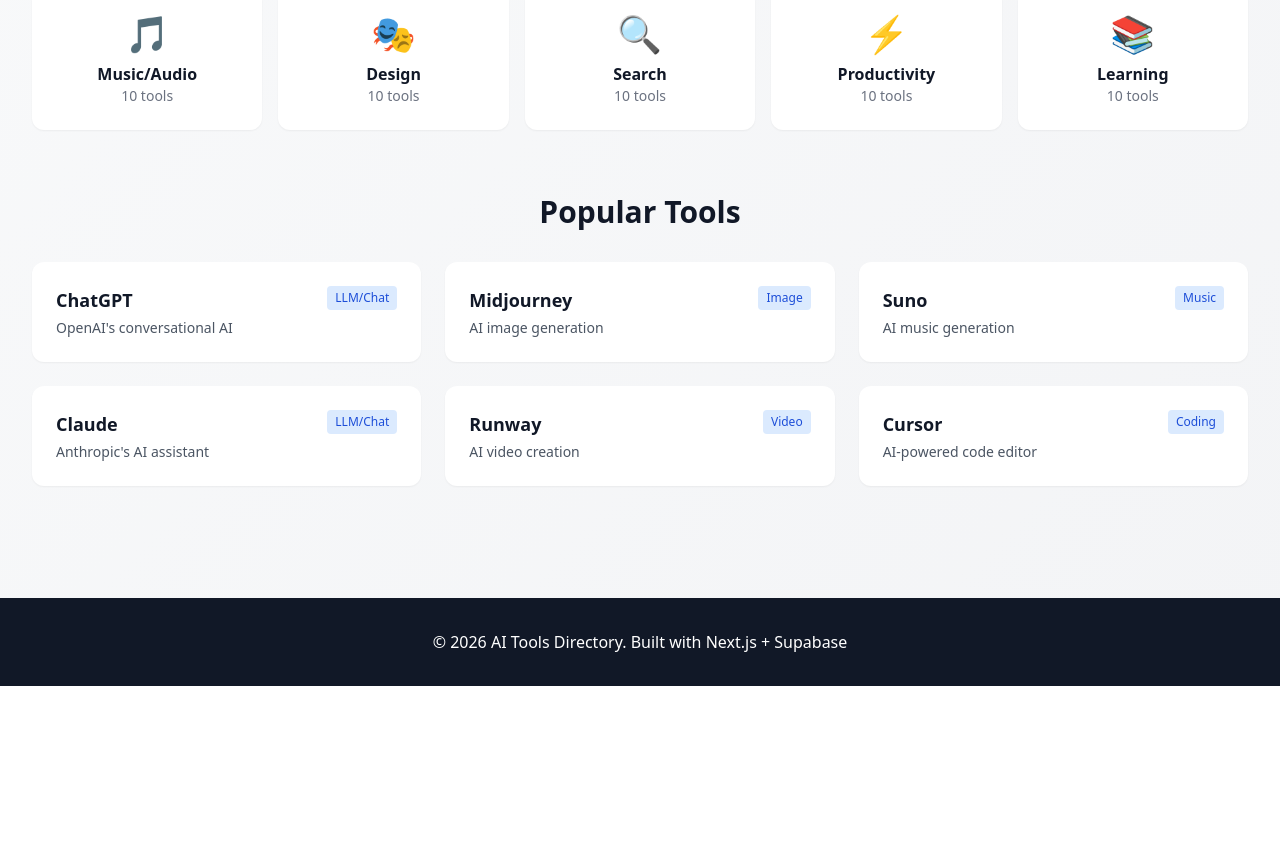
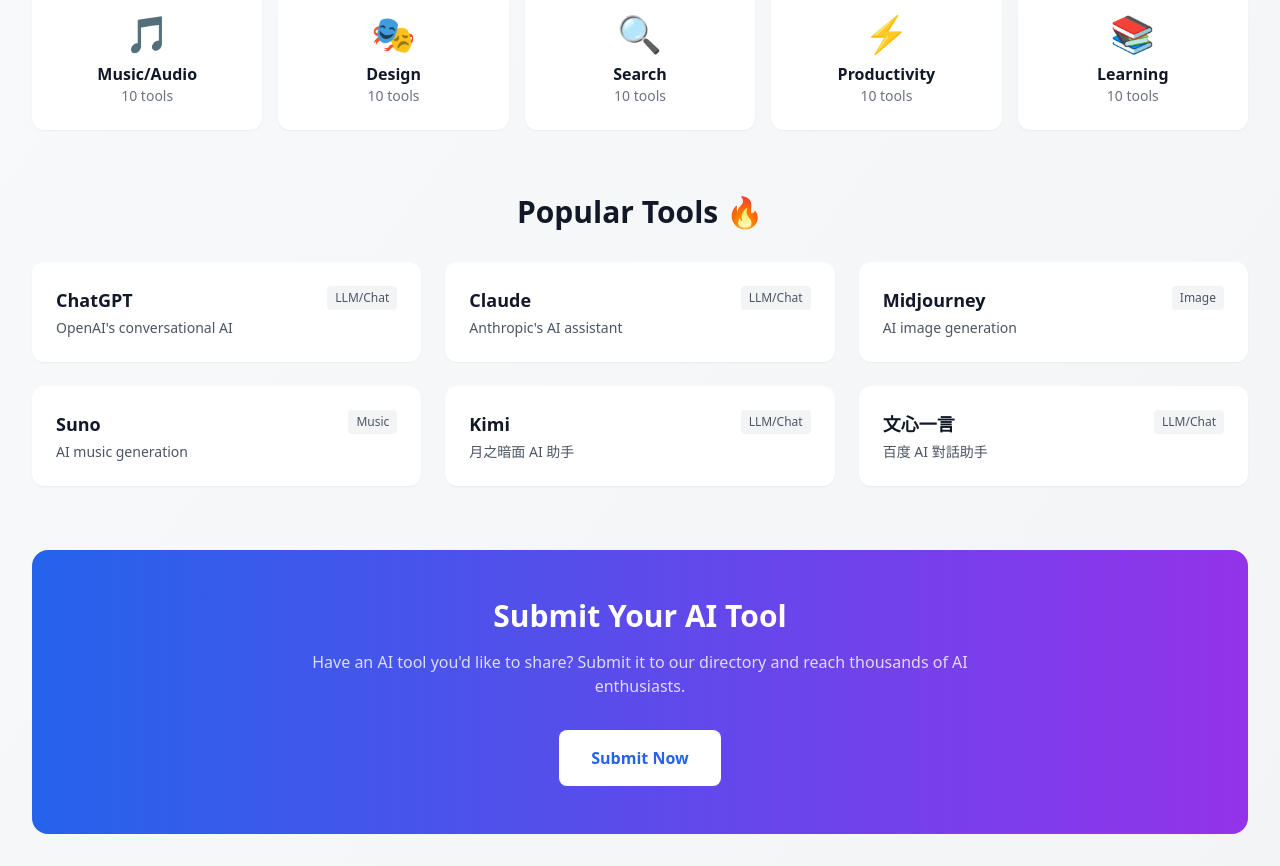
Before and after one commit to happytimes29/ai-tools-directory, a Next.js app: page / in a window 1280 px wide. Shown: the part 674-1540 px from the top of the page. Before the commit the page ends 1360 px from the top, so only its background shows below. Built offline with nearby package versions, Linux system fonts and the light colour scheme.

Commit message:
fix: make popular tools clickable

```diff
--- a/src/app/page.tsx
+++ b/src/app/page.tsx
@@ -1,7 +1,7 @@
 import Link from "next/link";
 
 const categories = [
-  { name: "LLM/Chat", icon: "💬", count: 10, slug: "llm-chat" },
+  { name: "LLM/Chat", icon: "💬", count: 20, slug: "llm-chat" },
   { name: "Image Generation", icon: "🎨", count: 10, slug: "image-generation" },
   { name: "Video Generation", icon: "🎬", count: 10, slug: "video-generation" },
   { name: "AI Writing", icon: "✍️", count: 10, slug: "ai-writing" },
@@ -13,6 +13,15 @@
   { name: "Learning", icon: "📚", count: 10, slug: "learning" },
 ];
 
+const popularTools = [
+  { name: "ChatGPT", url: "https://chat.openai.com", desc: "OpenAI's conversational AI", category: "LLM/Chat" },
+  { name: "Claude", url: "https://claude.ai", desc: "Anthropic's AI assistant", category: "LLM/Chat" },
+  { name: "Midjourney", url: "https://www.midjourney.com", desc: "AI image generation", category: "Image" },
+  { name: "Suno", url: "https://suno.ai", desc: "AI music generation", category: "Music" },
+  { name: "Kimi", url: "https://kimi.moonshot.cn", desc: "月之暗面 AI 助手", category: "LLM/Chat" },
+  { name: "文心一言", url: "https://yiyan.baidu.com", desc: "百度 AI 對話助手", category: "LLM/Chat" },
+];
+
 export default function Home() {
   return (
     <div className="max-w-7xl mx-auto px-4 sm:px-6 lg:px-8 py-12">
@@ -22,13 +31,13 @@
           Discover the Best <span className="text-primary">AI Tools</span>
         </h1>
         <p className="text-xl text-gray-600 mb-8 max-w-2xl mx-auto">
-          A curated collection of 100+ high-quality AI tools across 10 categories.
+          A curated collection of 110+ high-quality AI tools across 10 categories.
           Find the perfect AI solution for your needs.
         </p>
         <div className="flex justify-center gap-4">
           <Link
             href="/tools"
-            className="px-6 py-3 bg-primary text-white rounded-lg font-medium hover:bg-blue-600 transition"
+            className="px-6 py-3 bg-blue-600 text-white rounded-lg font-medium hover:bg-blue-700 transition"
           >
             Browse All Tools
           </Link>
@@ -53,7 +62,7 @@
             className="bg-white p-6 rounded-xl shadow-sm hover:shadow-md transition text-center group"
           >
             <div className="text-4xl mb-2">{cat.icon}</div>
-            <h3 className="font-semibold text-gray-900 group-hover:text-primary">
+            <h3 className="font-semibold text-gray-900 group-hover:text-blue-600">
               {cat.name}
             </h3>
             <p className="text-sm text-gray-500">{cat.count} tools</p>
@@ -61,33 +70,50 @@
         ))}
       </div>
 
-      {/* Featured Section */}
+      {/* Popular Tools Section */}
       <div className="mt-16">
         <h2 className="text-3xl font-bold text-gray-900 mb-8 text-center">
-          Popular Tools
+          Popular Tools 🔥
         </h2>
         <div className="grid md:grid-cols-2 lg:grid-cols-3 gap-6">
-          {[
-            { name: "ChatGPT", desc: "OpenAI's conversational AI", category: "LLM/Chat" },
-            { name: "Midjourney", desc: "AI image generation", category: "Image" },
-            { name: "Suno", desc: "AI music generation", category: "Music" },
-            { name: "Claude", desc: "Anthropic's AI assistant", category: "LLM/Chat" },
-            { name: "Runway", desc: "AI video creation", category: "Video" },
-            { name: "Cursor", desc: "AI-powered code editor", category: "Coding" },
-          ].map((tool, i) => (
-            <div key={i} className="bg-white p-6 rounded-xl shadow-sm hover:shadow-md transition">
+          {popularTools.map((tool, i) => (
+            <a
+              key={i}
+              href={tool.url}
+              target="_blank"
+              rel="noopener noreferrer"
+              className="bg-white p-6 rounded-xl shadow-sm hover:shadow-md transition group"
+            >
               <div className="flex items-start justify-between">
                 <div>
-                  <h3 className="font-bold text-lg text-gray-900">{tool.name}</h3>
+                  <h3 className="font-bold text-lg text-gray-900 group-hover:text-blue-600">
+                    {tool.name}
+                  </h3>
                   <p className="text-gray-600 text-sm mt-1">{tool.desc}</p>
                 </div>
-                <span className="text-xs bg-blue-100 text-blue-700 px-2 py-1 rounded">
+                <span className="text-xs bg-gray-100 text-gray-600 px-2 py-1 rounded">
                   {tool.category}
                 </span>
               </div>
-            </div>
+            </a>
           ))}
         </div>
+      </div>
+
+      {/* CTA Section */}
+      <div className="mt-16 bg-gradient-to-r from-blue-600 to-purple-600 rounded-2xl p-12 text-center">
+        <h2 className="text-3xl font-bold text-white mb-4">
+          Submit Your AI Tool
+        </h2>
+        <p className="text-white/80 mb-8 max-w-2xl mx-auto">
+          Have an AI tool you'd like to share? Submit it to our directory and reach thousands of AI enthusiasts.
+        </p>
+        <Link
+          href="/submit"
+          className="inline-block px-8 py-4 bg-white text-blue-600 rounded-lg font-bold hover:bg-gray-100 transition"
+        >
+          Submit Now
+        </Link>
       </div>
     </div>
   );
```
